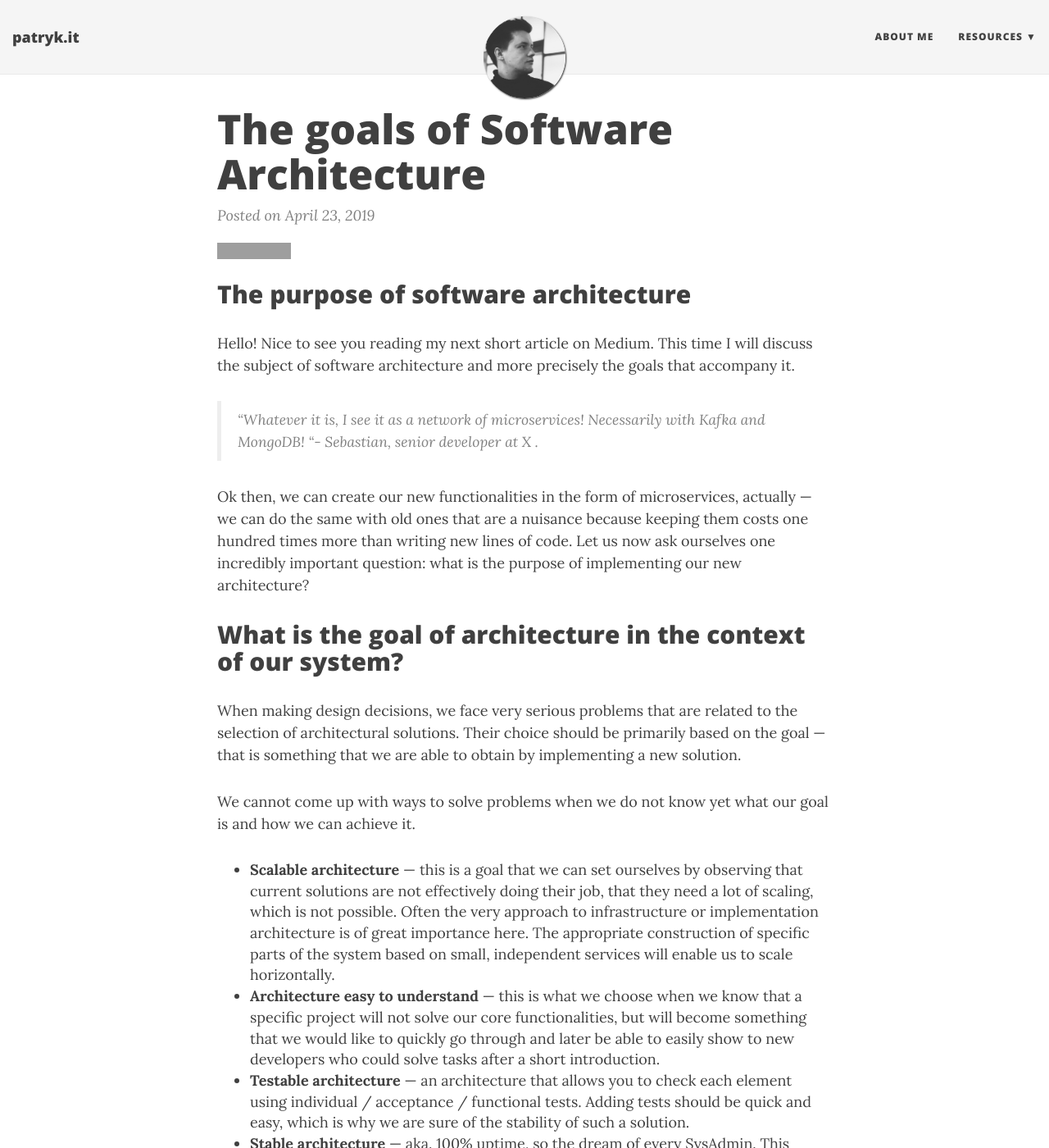
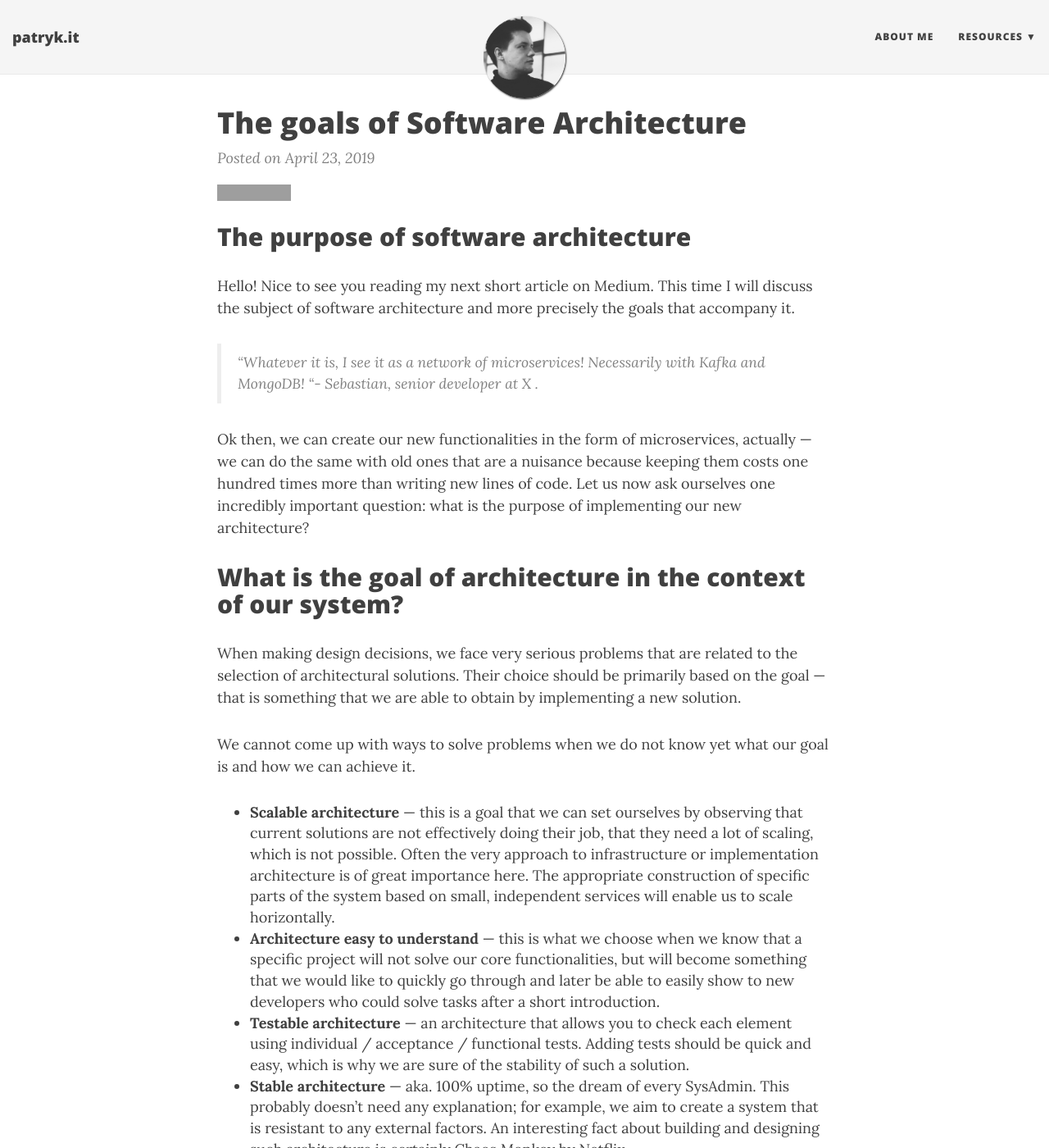
Before and after one commit to patrykwozinski/patrykwozinski.github.io, a Jekyll site: the page built from _posts/2019-04-23-the-goals-of-software-architecture.md, in a window 1280 px wide and 1400 px high. Shown: the whole window at 82% size. Built offline with Jekyll 4.4.1, drawn with Linux system fonts in a browser that asks for light colours; nearby versions of some CDN libraries; comment, search, counter and statistics services are not loaded; grey boxes are pictures that could not be loaded.

Commit message:
size of font in an article

```diff
--- a/css/main.css
+++ b/css/main.css
@@ -533,7 +533,7 @@ footer .theme-by {
     font-size: 80px;
   }
   .intro-header .post-heading h1 {
-    font-size: 50px;
+    font-size: 36px;
   }
   .intro-header.big-img .img-desc {
     font-size: 14px;
```
